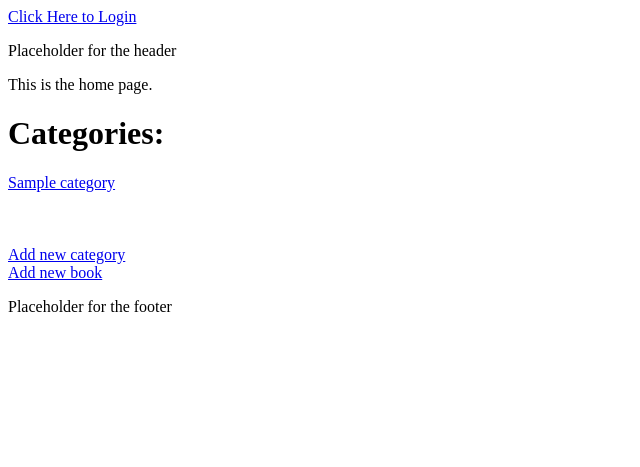
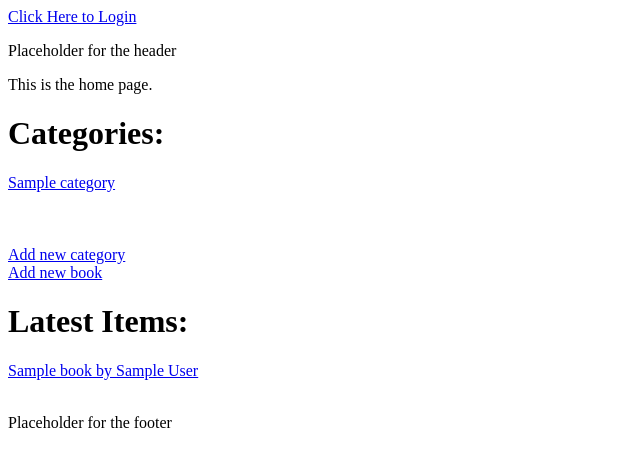
Before and after one commit to sam-atkins/fsnd-item_catalog, a Flask app: page / in a window 1280 px wide. Shown: the top 467 px of the page, without its empty margins (0-640 px from the left). Run offline with Flask 2, Linux system fonts and the light colour scheme; tables that the repository leaves empty hold one stand-in row (values such as "Sample post"); parts of the project's set-up code (start-up, migrations or seed data) failed here and were passed over; some libraries are stand-ins or nearby versions.

Commit message:
feat: Add latest created books, and book count

```diff
--- a/application.py
+++ b/application.py
@@ -20,7 +20,7 @@ import requests
 import json
 
 # SQLAlchemy
-from sqlalchemy import create_engine, asc
+from sqlalchemy import create_engine, asc, desc
 from sqlalchemy.orm import sessionmaker
 
 # Helpers
@@ -211,7 +211,8 @@ def disconnect():
 @app.route('/catalogue')
 def index():
     categories = session.query(Category).order_by(asc(Category.name))
-    return render_template('index.html', categories=categories)
+    books = session.query(Book).order_by(desc(Book.created_at))
+    return render_template('index.html', categories=categories, books=books)
 
 
 # show books in one category
--- a/templates/categorybooks.html
+++ b/templates/categorybooks.html
@@ -19,7 +19,7 @@
 </div>
 
 <div>
-    <h1>Category: {{category.name}}</h1>
+    <h1>Category: {{category.name}} ({{books|count}} books)</h1>
 
     <div>
         <a href="{{url_for('editCategory', category_id=category.id)}}">Edit category</a>
--- a/templates/index.html
+++ b/templates/index.html
@@ -36,6 +36,17 @@
 
 </div>
 
+<div>
+    <h1>Latest Items:</h1>
+
+    {% for book in books  %}
+        <a href="{{url_for('theBook', book_id=book.id)}}">{{book.name}} by {{book.author}} </a>
+        <br>
+        <br>
+    {% endfor %}
+</div>
+
+
 {% include "partials/footer.html" %}
 
 {% endblock content %}
```
